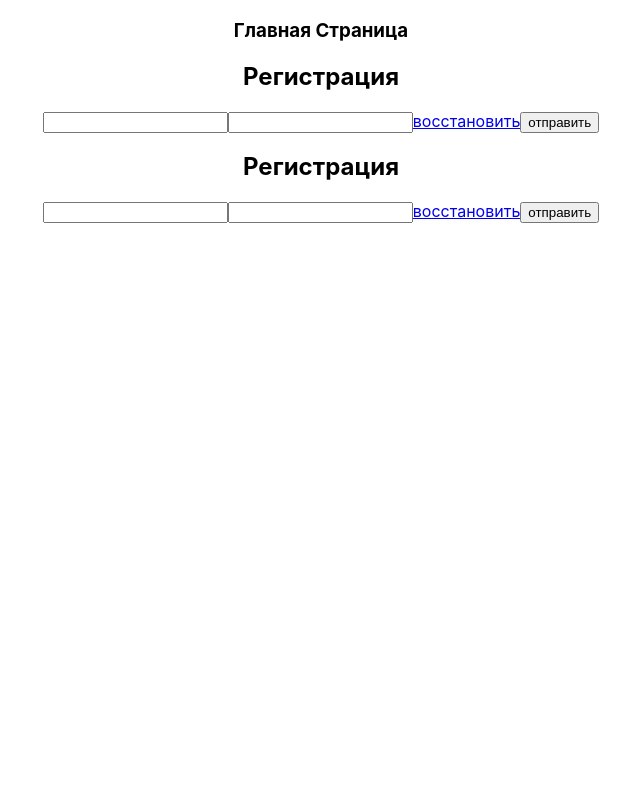
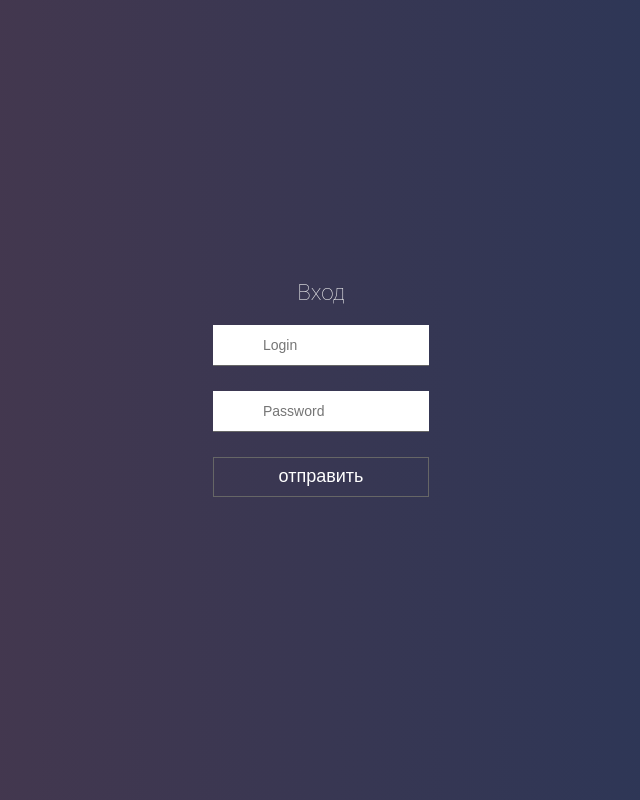
Before and after one commit to BurningPenguin25/auth_form, a React (Create React App) app: page /login in a window 1280 px wide. Shown: the whole page, without its empty margins (319-959 px from the left). Built offline with nearby package versions, Linux system fonts and the light colour scheme; no server answers.

Commit message:
Стилизованная страница авторизации (проблема с роутингом)

```diff
--- a/src/App.js
+++ b/src/App.js
@@ -8,12 +8,11 @@ import { Route, Routes} from "react-router-dom";
 function App() {
     return (
         <div className="App">
-            <Main/>
             <Auth/>
-            <Routes>
-                <Route exact path={'/main'} element={<Main/>}/>
-                <Route exact path={'/login'} element={<Auth/>}/>
-            </Routes>
+            {/*<Routes>*/}
+            {/*    <Route exact path={'/main'} element={<Main/>}/>*/}
+            {/*    <Route exact path={'/login'} element={<Auth/>}/>*/}
+            {/*</Routes>*/}
         </div>
     );
 }
--- a/src/components/authtorization.css
+++ b/src/components/authtorization.css
@@ -0,0 +1,130 @@
+
+html, body {
+    height : 100%;
+    padding: 0;
+    margin: 0;
+}
+
+body{
+    font-family: 'Roboto', sans-serif;
+    font-size: 14px;
+}
+
+.outer {
+    display: table;
+    width: 100%;
+    height: 100%;
+    text-align: center;
+}
+.middle {
+    display: table-cell;
+    vertical-align: middle;
+}
+.inner {
+    text-align: center;
+    width: auto;
+    padding: 0 15px;
+}
+
+#range5 {
+    background: rgba(77, 56, 75, 1);
+    background: -moz-linear-gradient(left, rgba(77, 56, 75, 1) 0%, rgba(36, 54, 90, 1) 100%);
+    background: -webkit-gradient(left top, right top, color-stop(0%, rgba(77, 56, 75, 1)), color-stop(100%, rgba(36, 54, 90, 1)));
+    background: -webkit-linear-gradient(left, rgba(77, 56, 75, 1) 0%, rgba(36, 54, 90, 1) 100%);
+    background: -o-linear-gradient(left, rgba(77, 56, 75, 1) 0%, rgba(36, 54, 90, 1) 100%);
+    background: -ms-linear-gradient(left, rgba(77, 56, 75, 1) 0%, rgba(36, 54, 90, 1) 100%);
+    background: linear-gradient(to right, rgba(77, 56, 75, 1) 0%, rgba(36, 54, 90, 1) 100%);
+    filter: progid:DXImageTransform.Microsoft.gradient( startColorstr='#4d384b', endColorstr='#24365a', GradientType=1 );
+    height: 100%;
+   height: 800px;
+}
+
+#range5 .login-wr {
+    position: relative;
+    margin: 0 auto;
+    max-width: 270px;
+    padding: 0 15px 0 15px;
+}
+
+#range5 h2 {
+    font-weight: 200;
+    font-size: 1.6em;
+    margin: 0;
+    padding: 0;
+    color: #eee;
+}
+
+#range5 .form {
+    padding-top: 20px;
+    text-align: center;
+}
+
+#range5 input[type="text"],
+#range5 input[type="password"],
+#range5 button {
+    margin-bottom: 25px;
+    height: 40px;
+    outline: 0;
+    -moz-outline-style: none;
+}
+
+/*#range5 input[type="text"] {*/
+/*    background: url("img/user2.png") no-repeat left 10px center;*/
+/*}*/
+
+/*#range5 input[type="password"] {*/
+/*    background: url("img/pencil2.png") no-repeat left 10px center;*/
+/*}*/
+
+#range5 input[type="text"],
+#range5 input[type="password"] {
+    width: calc(80% - 50px);
+    border: none;
+    border-bottom: 1px solid #666;
+    padding: 0 0 0 50px;
+    font-size: 14px;
+}
+
+#range5 input[type="text"]:focus,
+#range5 input[type="password"]:focus {
+    border-bottom: 1px solid #ccc;
+    color: black;
+}
+
+#range5 a {
+    text-align: center;
+    font-size: 12px;
+    color: #eee;
+}
+
+#range5 p{
+    padding-bottom: 10px;
+}
+
+#range5 button {
+    width: 80%;
+    background: none;
+    border:none;
+    border: 1px solid #666;
+    color: white;
+    font-size: 18px;
+    font-weight: 200;
+    cursor: pointer;
+    transition: box-shadow .4s ease;
+}
+
+#range5*::-webkit-input-placeholder {
+    color: #ccc;
+}
+
+#range5 *:-moz-placeholder {
+    color: #ccc;
+}
+
+#range5 *::-moz-placeholder {
+    color: #ccc;
+}
+
+#range5 *:-ms-input-placeholder {
+    color: #ccc;
+}
--- a/src/components/authtorization.jsx
+++ b/src/components/authtorization.jsx
@@ -52,32 +52,30 @@ if(err.response.status === 401){
 }
 });
 
-
     return(
-        <div>
-       <h2>Регистрация</h2>
-<form>
-            <input error={loginError !== '' ? loginError : 'текст?'} type={'text'} id={'login'} label={'login'}  onChange={(e)=>{
+        <div id="range5">
+            <div className="outer">
+                <div className="middle">
+                    <div className="inner">
+                        <div className="login-wr">
+                            <h2>Вход</h2>
+                            <form className="form">
+                                <input   placeholder="Login" error={loginError !== '' ? loginError : 'текст?'} type={'text'} id={'login'} label={'login'}  onChange={(e)=>{
                                     setLoginError('');
                                     setLogin(e.target.value)
                                 }}/>
-
-            <input error={passwordError !== '' ? passwordError : 'текст?'} type={'password'} id={'password'} label={'password'} onChange={(e)=>{
+                                <input  placeholder="Password" error={passwordError !== '' ? passwordError : 'текст?'} type={'password'} id={'password'} label={'password'} onChange={(e)=>{
                                     setLoginError('');
                                     setPassword(e.target.value)
                                 }}/>
-            <a href={'/path'}>восстановить</a>
-
                                 {error && <div>{error}</div>}
                                 {!error && <button onClick={SendPL}> отправить </button>}
                             </form>
                         </div>
-
-
+                    </div>
+                </div>
+            </div>
+        </div>
     )
-
 }
-
-
-// в error={loginError !== '' ? loginError : 'текст?'} //
 export default Auth
```
Lines whose indentation alone changed are shown as unchanged.
